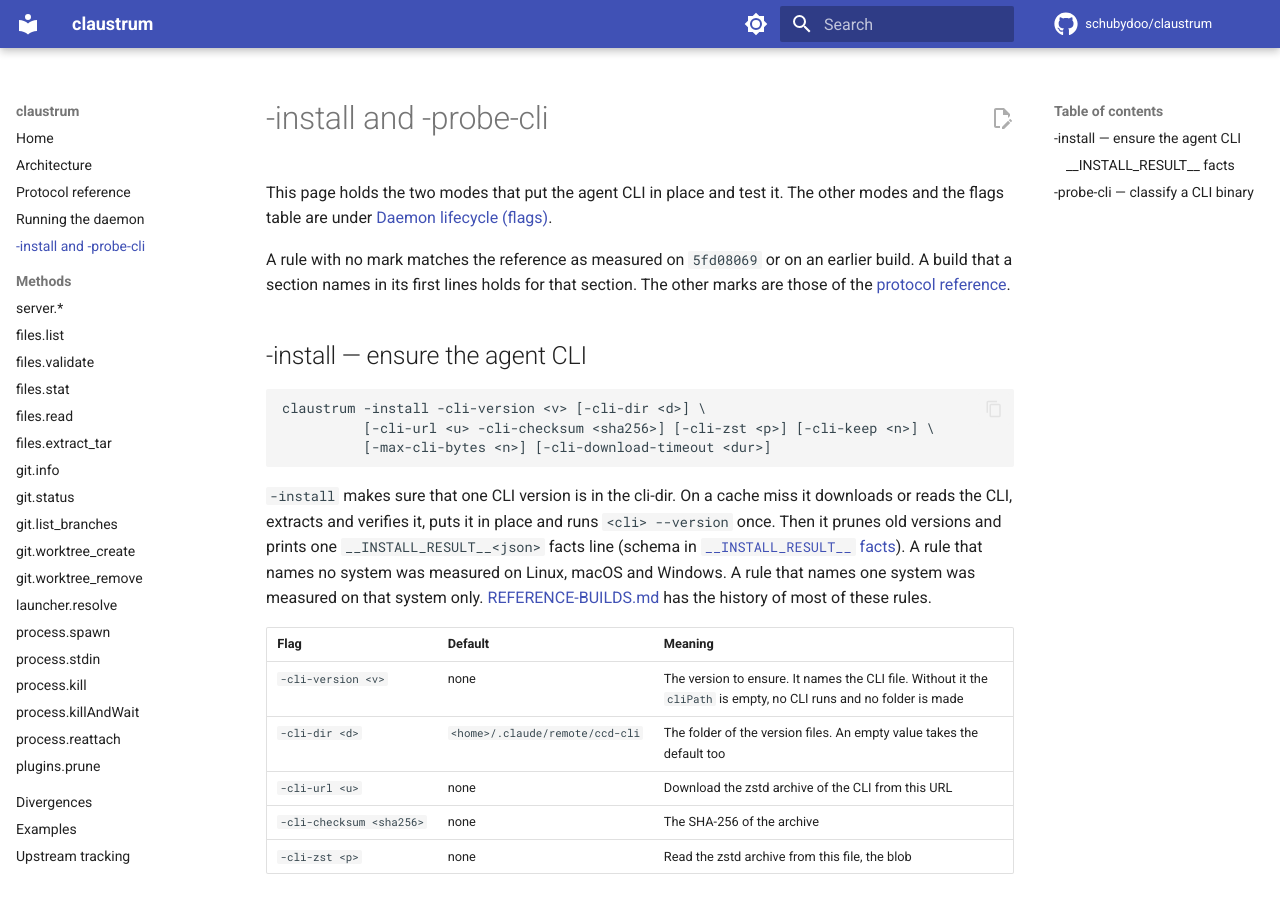
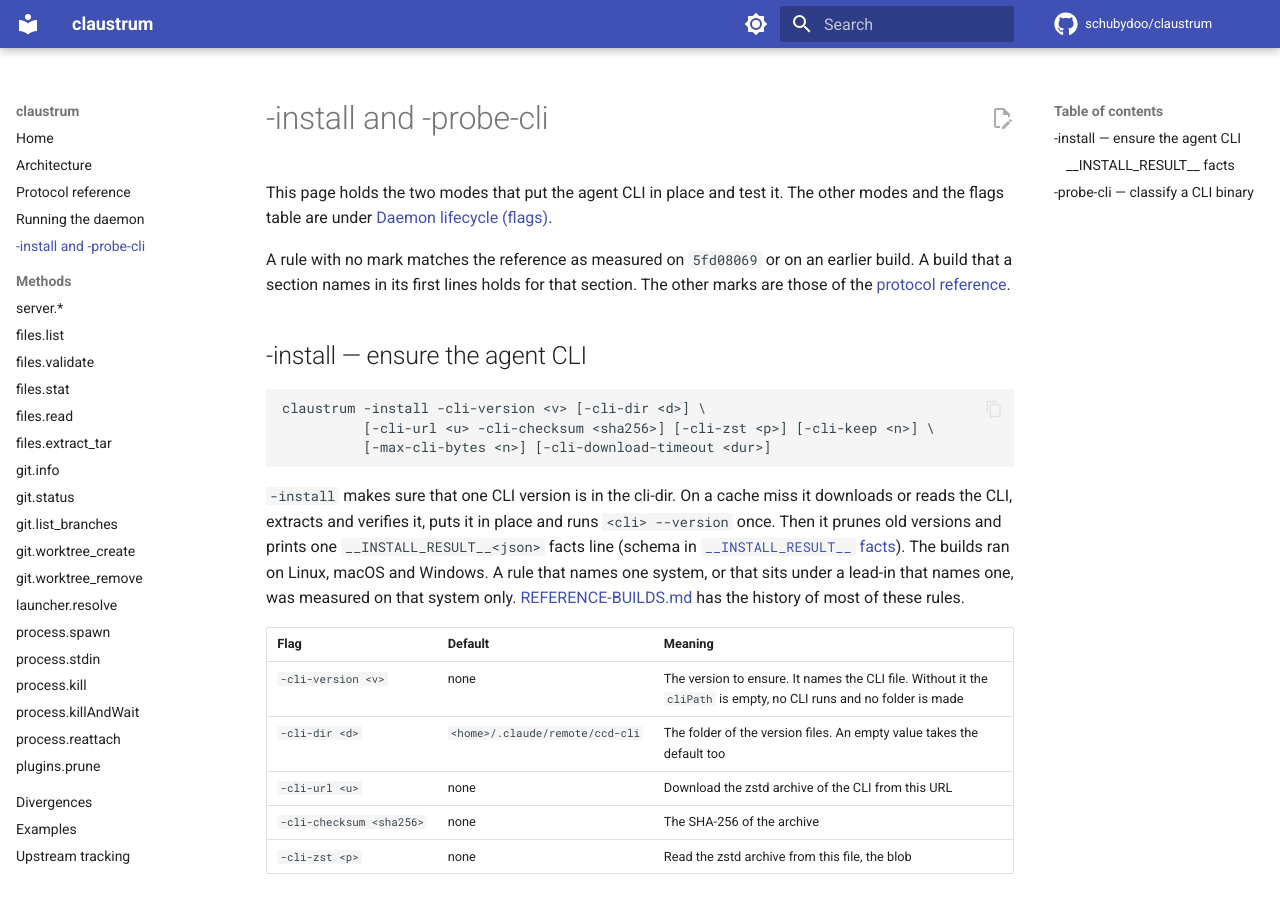
Before and after one commit to schubydoo/claustrum, an MkDocs documentation site: the page built from docs/INSTALL.md, in a window 1280 px wide and 900 px high. Built offline with MkDocs 1.6.1 and Material for MkDocs 9.7.7, drawn with Linux system fonts in a browser that asks for light colours; comment, search, counter and statistics services are not loaded; some of the changed text lies outside the part shown.

Commit message:
docs: scope the INSTALL.md system mark by lead-in and name the -help baseline
Co-Authored-By: Claude Opus 5.5 <noreply@anthropic.com>

```diff
--- a/docs/INSTALL.md
+++ b/docs/INSTALL.md
@@ -20,8 +20,8 @@ claustrum -install -cli-version <v> [-cli-dir <d>] \
 downloads or reads the CLI, extracts and verifies it, puts it in place and runs
 `<cli> --version` once. Then it prunes old versions and prints one
 `__INSTALL_RESULT__<json>` facts line (schema in [`__INSTALL_RESULT__` facts](#__install_result__-facts)).
-A rule that names no system was measured on Linux, macOS and Windows. A rule
-that names one system was measured on that system only.
+The builds ran on Linux, macOS and Windows. A rule that names one system, or
+that sits under a lead-in that names one, was measured on that system only.
 [REFERENCE-BUILDS.md](REFERENCE-BUILDS.md) has the history of most of these rules.
 
 | Flag | Default | Meaning |
```
Also changed, not shown: other parts of docs/INSTALL.md (+2 -2 lines).
